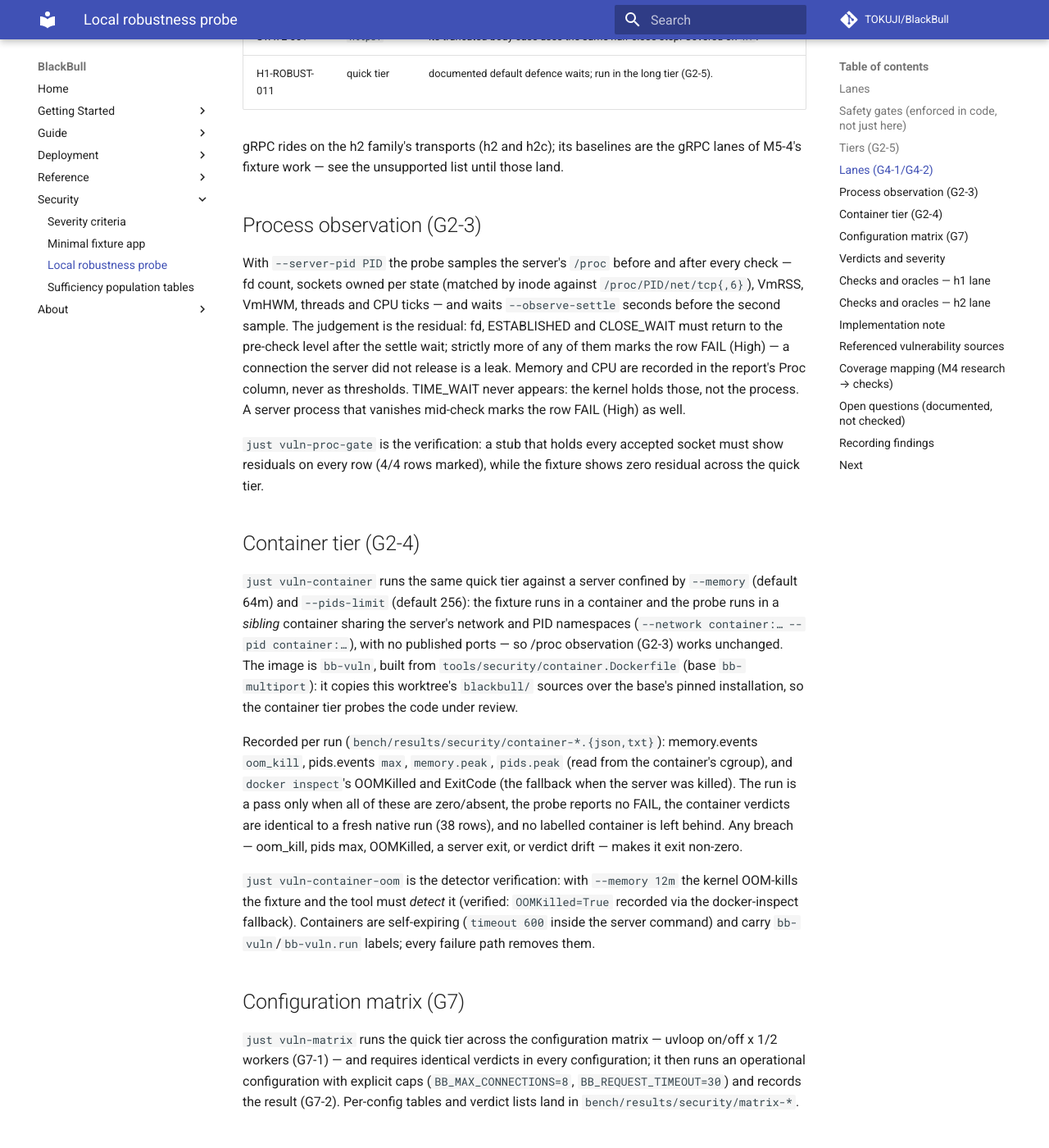
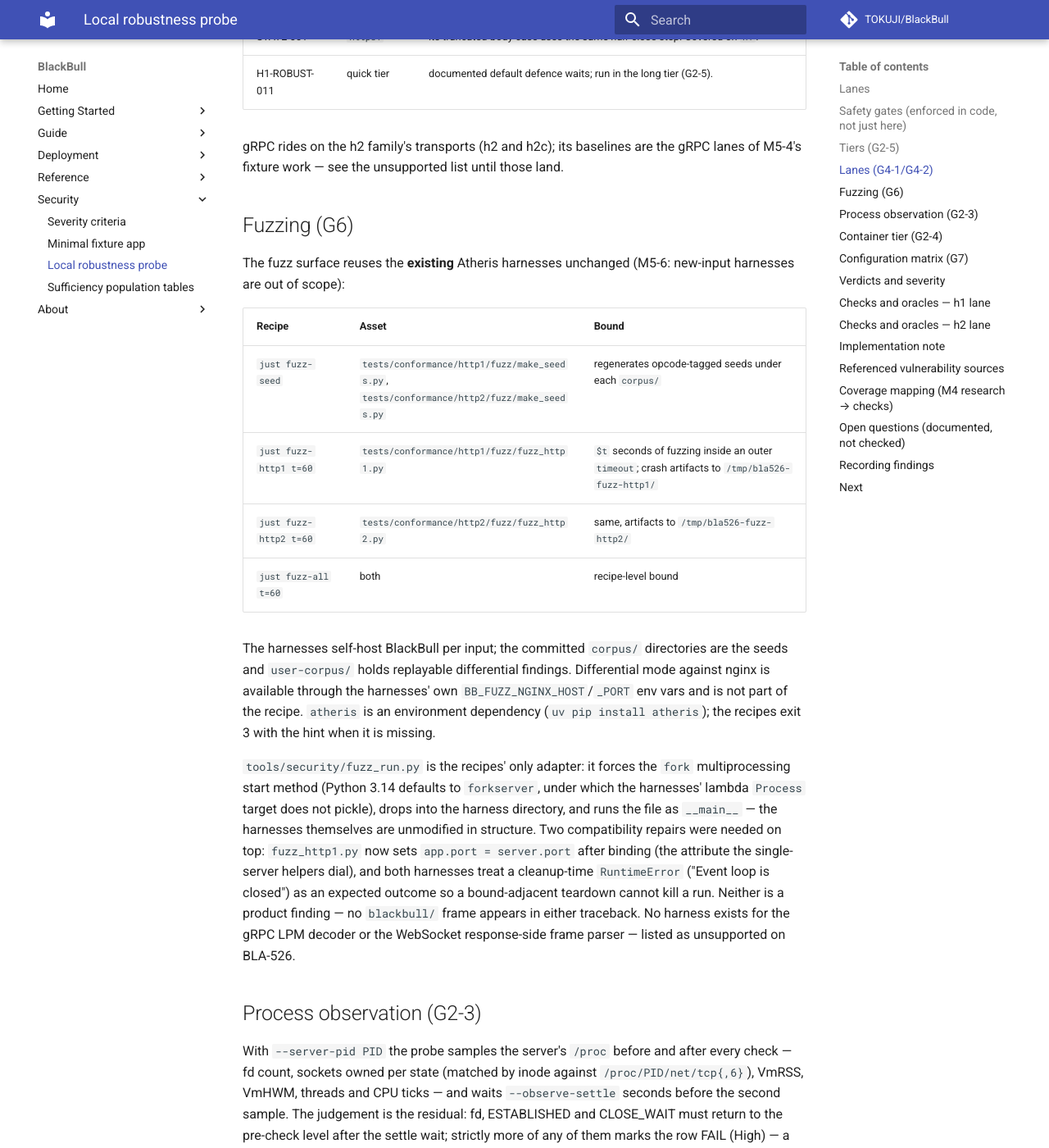
Before and after one commit to TOKUJI/BlackBull, an MkDocs documentation site: the page built from docs/security/probe.md, in a window 1280 px wide and 1400 px high, scrolled down 3143 px. Shown: the whole window at 82% size. Built offline with MkDocs 1.6.1 and Material for MkDocs 9.7.7, drawn with Linux system fonts in a browser that asks for light colours; comment, search, counter and statistics services are not loaded.

Commit message:
security: Atheris harness recipes with bounded runs (BLA-526 M5, G6)
just fuzz-seed / fuzz-http1 / fuzz-http2 / fuzz-all run the EXISTING
Atheris harnesses under time bounds ( seconds inside an outer timeout;
exit 124 = the bound fired = a bounded run is a completed run).  Crash
artifacts land in /tmp/bla526-fuzz-{http1,http2}/ so the worktree stays
clean, and the recipes exit 3 with an install hint when atheris is
missing.  Corpora remain the committed assets.

tools/security/fuzz_run.py is the only adapter: it forces the fork
multiprocessing start method (Python 3.14 defaults to forkserver, under
which the harnesses' lambda Process target does not pickle) and runs the
harness as __main__ from its own directory.  Two compatibility repairs
keep the assets runnable and were verified as harness-side (no blackbull/
frames in either traceback): fuzz_http1.py dials app.port, which the
current BlackBull no longer sets (now app.port = server.port after
binding), and both harnesses absorb a cleanup-time RuntimeError ('Event
loop is closed') that previously killed the run at teardown.

Evidence: fuzz-http1 t=20 reached pulse coverage (cov 400, ft 772,
corp 23); fuzz-http2 t=20 replayed 43 seeds and fuzzed to the bound
cleanly.  New-input surfaces (gRPC LPM decoder, WebSocket response-side
frames) have no harness and are listed as unsupported on BLA-526.

```diff
--- a/docs/security/probe.md
+++ b/docs/security/probe.md
@@ -121,6 +121,40 @@
 gRPC rides on the h2 family's transports (h2 and h2c); its baselines are
 the gRPC lanes of M5-4's fixture work — see the unsupported list until
 those land.
+
+## Fuzzing (G6)
+
+The fuzz surface reuses the **existing** Atheris harnesses unchanged
+(M5-6: new-input harnesses are out of scope):
+
+| Recipe | Asset | Bound |
+|---|---|---|
+| `just fuzz-seed` | `tests/conformance/http1/fuzz/make_seeds.py`, `tests/conformance/http2/fuzz/make_seeds.py` | regenerates opcode-tagged seeds under each `corpus/` |
+| `just fuzz-http1 t=60` | `tests/conformance/http1/fuzz/fuzz_http1.py` | `$t` seconds of fuzzing inside an outer `timeout`; crash artifacts to `/tmp/bla526-fuzz-http1/` |
+| `just fuzz-http2 t=60` | `tests/conformance/http2/fuzz/fuzz_http2.py` | same, artifacts to `/tmp/bla526-fuzz-http2/` |
+| `just fuzz-all t=60` | both | recipe-level bound |
+
+The harnesses self-host BlackBull per input; the committed `corpus/`
+directories are the seeds and `user-corpus/` holds replayable
+differential findings.  Differential mode against nginx is available
+through the harnesses' own `BB_FUZZ_NGINX_HOST`/`_PORT` env vars and is
+not part of the recipe.  `atheris` is an environment dependency
+(`uv pip install atheris`); the recipes exit 3 with the hint when it is
+missing.
+
+`tools/security/fuzz_run.py` is the recipes' only adapter: it forces the
+`fork` multiprocessing start method (Python 3.14 defaults to
+`forkserver`, under which the harnesses' lambda `Process` target does not
+pickle), drops into the harness directory, and runs the file as
+`__main__` — the harnesses themselves are unmodified in structure.  Two
+compatibility repairs were needed on top: `fuzz_http1.py` now sets
+`app.port = server.port` after binding (the attribute the single-server
+helpers dial), and both harnesses treat a cleanup-time `RuntimeError`
+("Event loop is closed") as an expected outcome so a bound-adjacent
+teardown cannot kill a run.  Neither is a product finding — no
+`blackbull/` frame appears in either traceback.  No harness exists for
+the gRPC LPM decoder or the WebSocket response-side frame parser —
+listed as unsupported on BLA-526.
 
 ## Process observation (G2-3)
 
```
Also changed, not shown: 4 other files.
